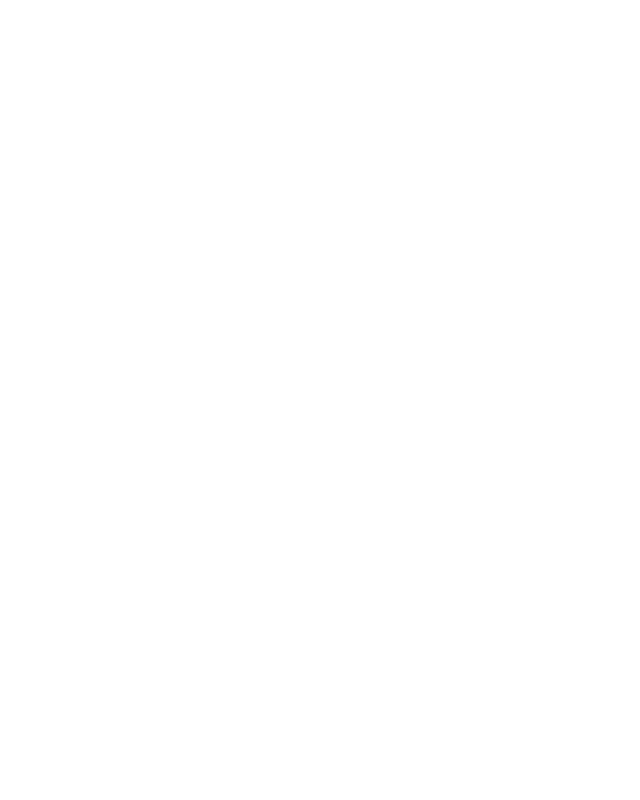
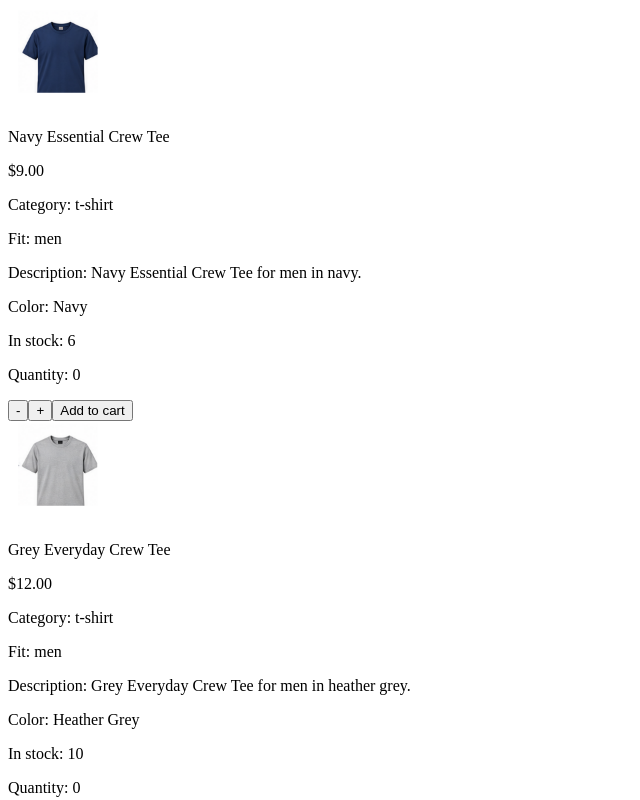
Before and after one commit to EthanMinns/ThriftHappens, a React (Vite) app: page / in a window 1280 px wide. Shown: the top 800 px of the page, without its empty margins (0-640 px from the left). Built offline with nearby package versions, Linux system fonts and the light colour scheme.

Commit message:
Added card rendering and broken onChangeQuantity handler

```diff
--- a/src/App.tsx
+++ b/src/App.tsx
@@ -2,5 +2,5 @@ import ThriftHappens from "./components/ThriftHappens/ThriftHappens";
 import { products } from "./data/data";
 
 export default function App() {
-  return <ThriftHappens />;
+  return <ThriftHappens products={products}/>;
 }
--- a/src/components/ItemCard/ItemCard.tsx
+++ b/src/components/ItemCard/ItemCard.tsx
@@ -1,4 +1,20 @@
+import type { ItemCardProps } from "../ThriftHappens/ThriftHappens";
 
-export default function ItemCard() {
-  return <div></div>;
+export default function ItemCard({ product, onChangeQuantity }: ItemCardProps) {
+  return (
+    <div>
+      <img src={product.image} alt={product.name} width={100} />
+      <p>{product.name}</p>
+      <p>${product.price.toFixed(2)}</p>
+      <p>Category: {product.category}</p>
+      <p>Fit: {product.fit}</p>
+      <p>Description: {product.description}</p>
+      <p>Color: {product.color}</p>
+      <p>In stock: {product.quantity}</p>
+      <p>Quantity: {product.itemQuantity}</p>
+      <button onClick={() => onChangeQuantity(product.id, -1)}>-</button>
+      <button onClick={() => onChangeQuantity(product.id, 1)}>+</button>
+      <button>Add to cart</button>
+    </div>
+  );
 }
--- a/src/components/ItemContainer/ItemContainer.tsx
+++ b/src/components/ItemContainer/ItemContainer.tsx
@@ -1,4 +1,12 @@
+import ItemCard from "../ItemCard/ItemCard";
+import type { ItemContainerProps } from "../ThriftHappens/ThriftHappens";
 
-export default function ItemContainer() {
-  return <div></div>;
+export default function ItemContainer({ products, onChangeQuantity }: ItemContainerProps) {
+  return (
+    <div>
+      {products.map((p) => (
+        <ItemCard product={p} onChangeQuantity={onChangeQuantity}/>
+      ))}
+    </div>
+  );
 }
--- a/src/components/ThriftHappens/ThriftHappens.tsx
+++ b/src/components/ThriftHappens/ThriftHappens.tsx
@@ -1,5 +1,61 @@
-export default function ThriftHappens() {
-  return <div>
+import { useState } from "react";
+import type { ClothingProduct } from "../../data/data";
+import ItemContainer from "../ItemContainer/ItemContainer";
 
-  </div>;
+interface ThriftHappensProps {
+  products: ClothingProduct[];
 }
+
+export interface ItemContainerProps {
+  products: ClothingProduct[];
+  onChangeQuantity: (id: number, value: number) => void;
+}
+
+export interface ItemCardProps {
+  product: ClothingProduct;
+  onChangeQuantity: (id: number, value: number) => void;
+}
+
+export default function ThriftHappens({ products }: ThriftHappensProps) {
+  // ===== States =====
+
+  // State holds product entries including the current selected quantity that customers
+  // Want to add to cart
+  const [productEntries, setProductEntries] =
+    useState<ClothingProduct[]>(products);
+
+  // ===== Handlers =====
+
+  // A handler that changes the selected quantity of a product
+  // when ItemCard has a quantity button pressed
+  const onChangeQuantity = (id: number, value: number) => {
+    setProductEntries((prev) =>
+      prev.map((entry) => {
+        if (entry.id != id) return entry;
+
+        const newQuantity = entry.itemQuantity + value;
+
+        if (newQuantity < 0) {
+          return entry;
+        }
+
+        if (newQuantity > entry.quantity) {
+          return entry;
+        }
+
+        entry.itemQuantity = newQuantity;
+
+        return entry;
+      }),
+    );
+  };
+
+  return (
+    <div>
+      <ItemContainer
+        products={productEntries}
+        onChangeQuantity={onChangeQuantity}
+      />
+    </div>
+  );
+}
--- a/src/data/data.ts
+++ b/src/data/data.ts
@@ -6,11 +6,7 @@
 
 export type Fit = "men" | "women" | "kids";
 export type ClothingCategory =
-  | "t-shirt"
-  | "shirt"
-  | "hoodie"
-  | "pants"
-  | "shorts";
+  "t-shirt" | "shirt" | "hoodie" | "pants" | "shorts";
 export type ClothingSize = "XS" | "S" | "M" | "L" | "XL" | "XXL";
 
 export interface ClothingProduct {
```
